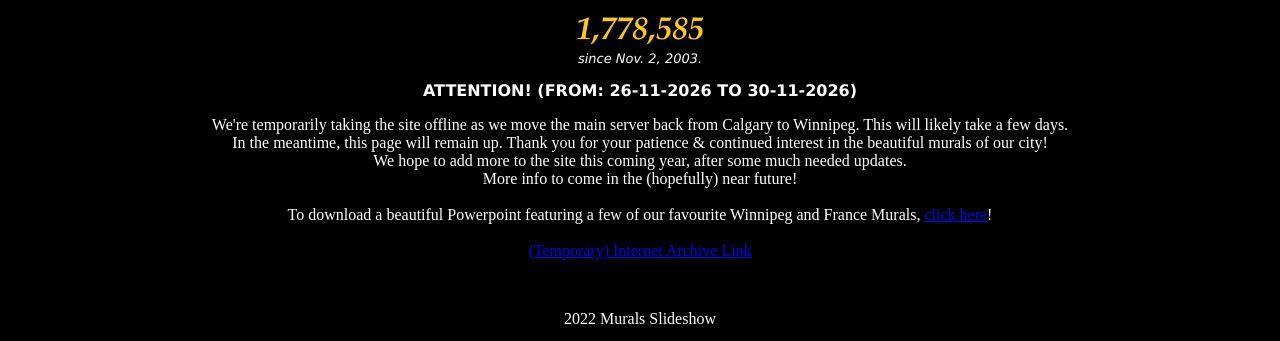
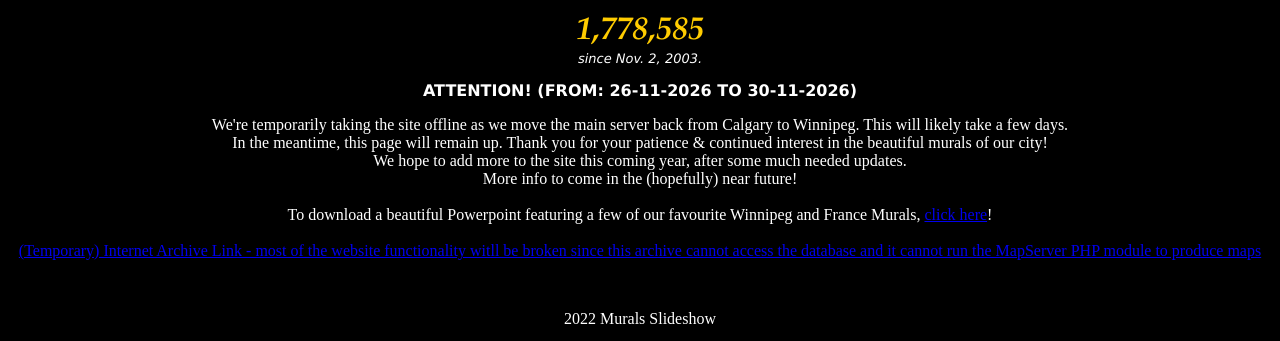
Before and after one commit to MapperBob/mapperbob.github.io, a plain HTML site: page index.html in a window 1280 px wide. Shown: the part 429-770 px from the top of the page. Drawn offline with Linux system fonts and the light colour scheme.

Commit message:
Clarify limitations of Internet Archive link
Updated the Internet Archive link description to clarify limitations.

```diff
--- a/index.html
+++ b/index.html
@@ -44,7 +44,8 @@ In the meantime, this page will remain up. Thank you for your patience & continu
   To download a beautiful Powerpoint featuring a few of our favourite Winnipeg and France Murals, <a href="france-winnipeg-murals.pps" target=_blank> click here</a>!
   <br> <!--Personally I'd use LibreOffice since it's free & open source! Can definitely read this file fine, I've tested it myself. ~ Emily -->
   <br>
-  <a href="https://web.archive.org/web/20260731143600/http://www.themuralsofwinnipeg.com/index.php">(Temporary) Internet Archive Link</a> </p>
+  <a href="https://web.archive.org/web/20260731143600/http://www.themuralsofwinnipeg.com/index.php">(Temporary) Internet Archive Link - most of the website
+    functionality witll be broken since this archive cannot access the database and it cannot run the MapServer PHP module to produce maps</a> </p>
 
 </body><br>
 <P ALIGN=center><font color="#FFFFFF">2022 Murals Slideshow</font></font></b></p>
```
